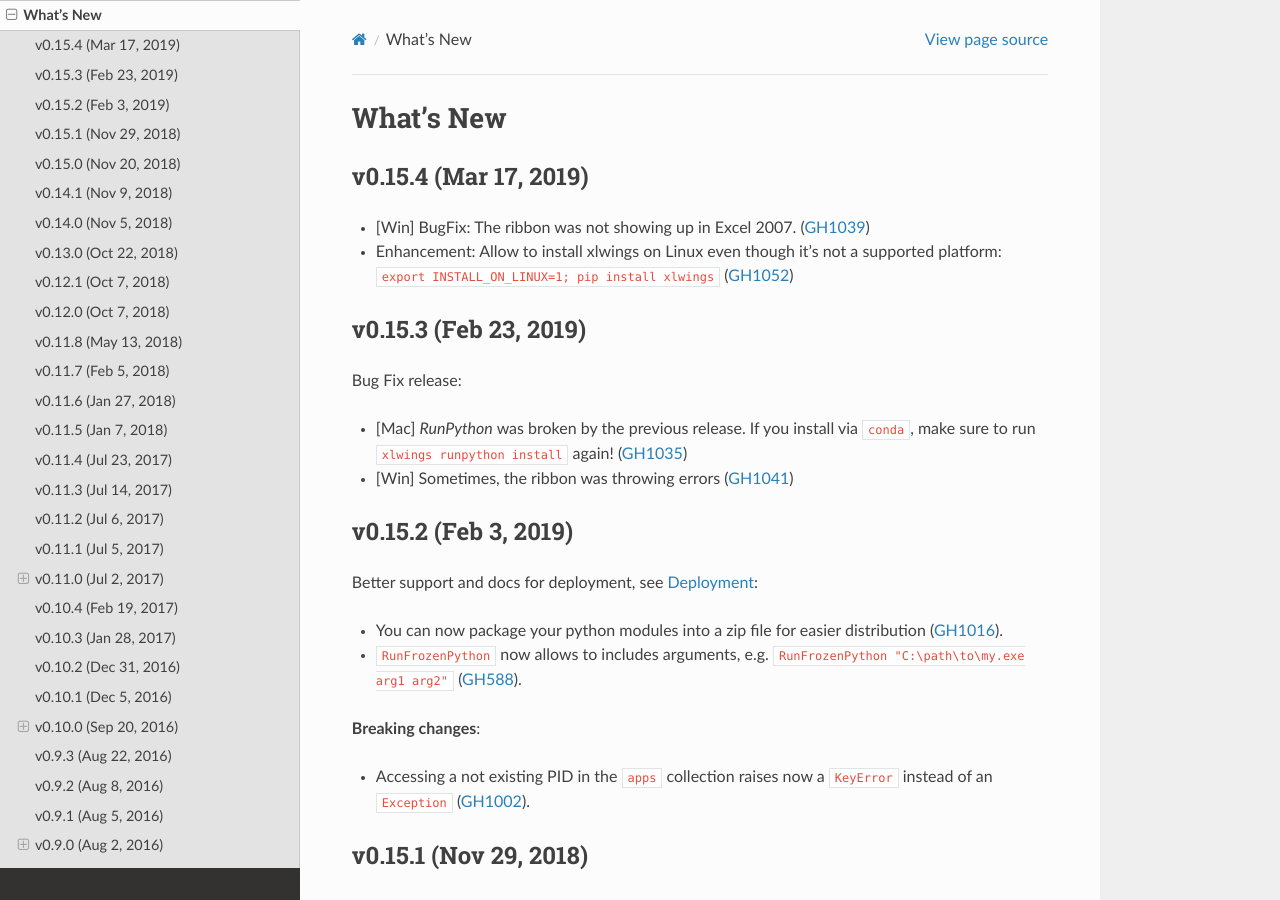
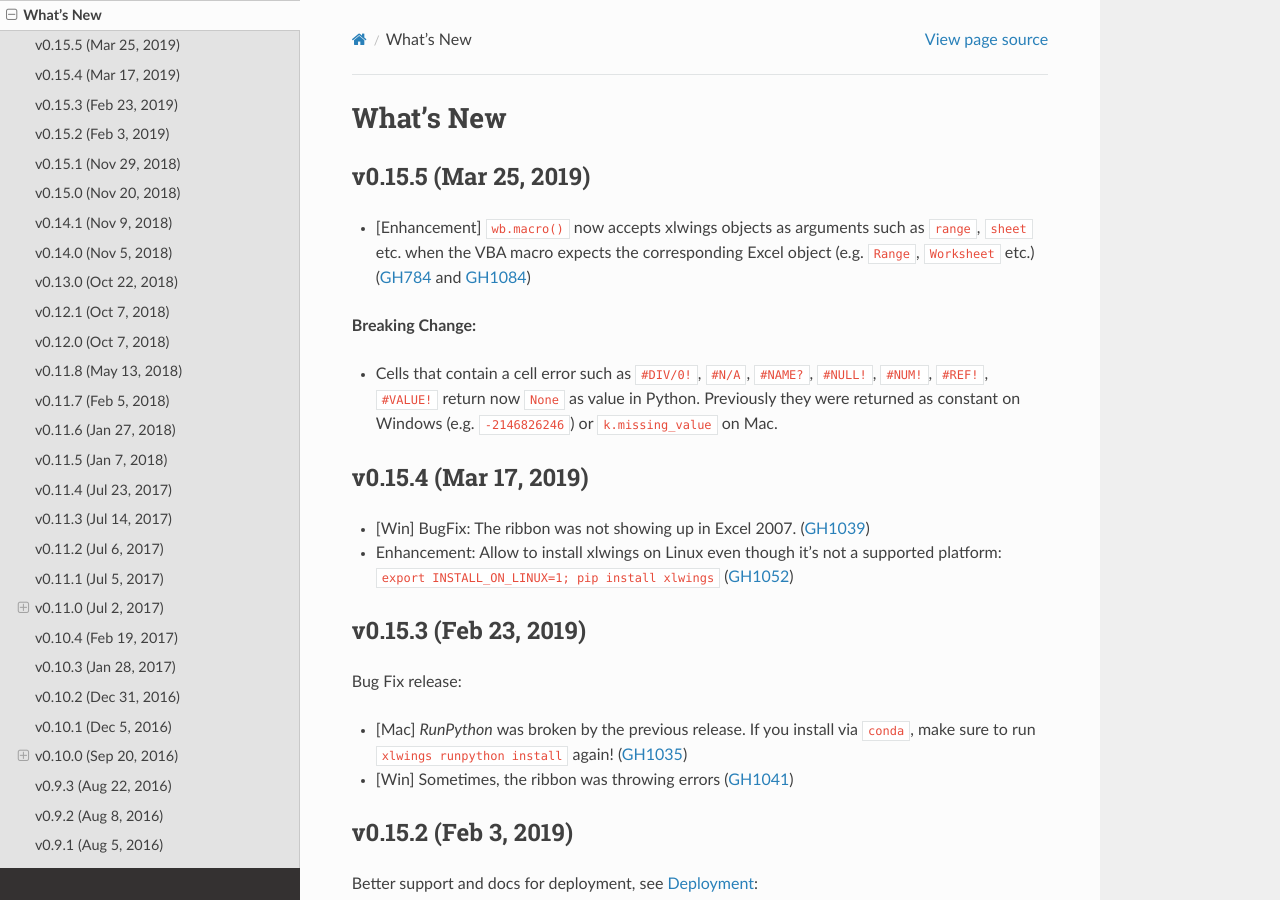
Before and after one commit to xlwings/xlwings, a Sphinx documentation site: the page built from docs/whatsnew.rst, in a window 1280 px wide and 900 px high. Built offline with Sphinx 7.4.7 and the Read the Docs theme 2.0.0, drawn with Linux system fonts in a browser that asks for light colours.

Commit message:
release notes

```diff
--- a/docs/whatsnew.rst
+++ b/docs/whatsnew.rst
@@ -1,5 +1,16 @@
 What's New
 ==========
+
+v0.15.5 (Mar 25, 2019)
+----------------------
+
+* [Enhancement] ``wb.macro()`` now accepts xlwings objects as arguments such as ``range``, ``sheet`` etc. when the VBA macro expects the corresponding Excel object (e.g. ``Range``, ``Worksheet`` etc.) (:issue:`784` and :issue:`1084`)
+
+**Breaking Change:**
+
+* Cells that contain a cell error such as ``#DIV/0!``, ``#N/A``, ``#NAME?``, ``#NULL!``, ``#NUM!``, ``#REF!``, ``#VALUE!`` return now
+  ``None`` as value in Python. Previously they were returned as constant on Windows (e.g. ``-2146826246``) or ``k.missing_value`` on Mac.
+
 
 v0.15.4 (Mar 17, 2019)
 ----------------------
```
